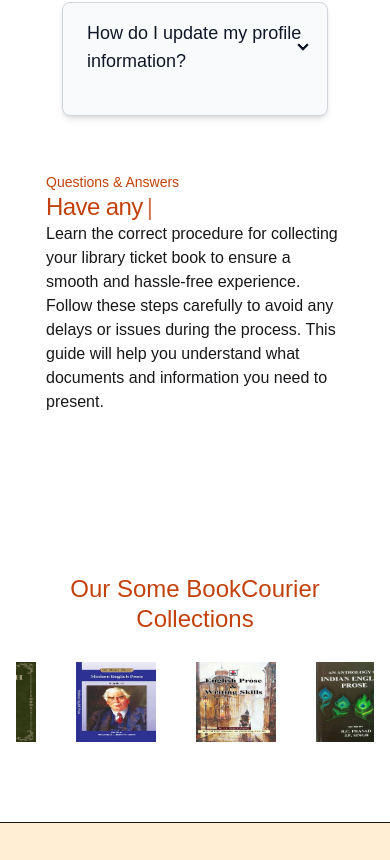
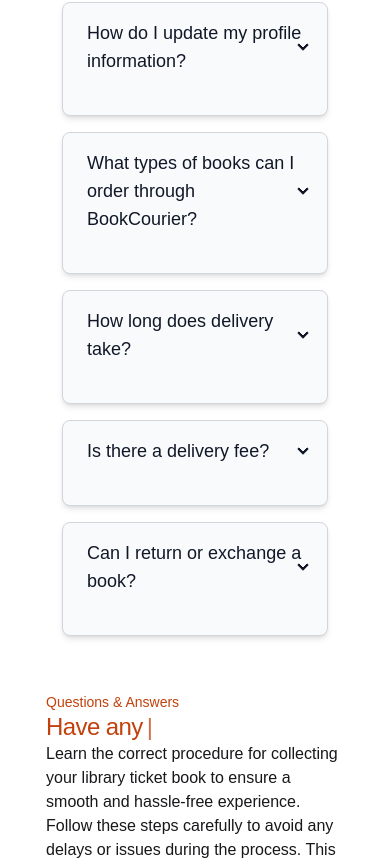
Before and after one commit to aftabfarhanarko/BookCourier-Client, a React (Vite) app: page / in a window 390 px wide. Shown: the part 8109-8969 px from the top of the page. Built offline with nearby package versions, Linux system fonts and the light colour scheme; a web font is replaced by a local one.

Commit message:
firebase configes implement now

```diff
--- a/package.json
+++ b/package.json
@@ -18,6 +18,7 @@
     "@tanstack/react-query": "^5.90.12",
     "@tanstack/react-query-devtools": "^5.91.1",
     "aos": "^2.3.4",
+    "firebase": "^12.6.0",
     "framer-motion": "^12.23.25",
     "gsap": "^3.13.0",
     "leaflet": "^1.9.4",
--- /dev/null
+++ b/src/contexts/AuthComtext.jsx
@@ -0,0 +1,3 @@
+import { createContext } from "react";
+
+export const AuthCntext = createContext(null);
--- /dev/null
+++ b/src/contexts/ComtextProvider.jsx
@@ -0,0 +1,59 @@
+import React, { useEffect, useState } from "react";
+import { AuthCntext } from "./AuthComtext";
+import {
+  createUserWithEmailAndPassword,
+  onAuthStateChanged,
+  signInWithEmailAndPassword,
+  signOut,
+  updateProfile,
+} from "firebase/auth";
+import { auth } from "../firebase/firebase.config";
+
+const ComtextProvider = ({ children }) => {
+  const [loding, setLoding] = useState(false);
+  const [user, setUser] = useState(null);
+
+  const userCreat = (email, password) => {
+    setLoding(false);
+    return createUserWithEmailAndPassword(auth, email, password);
+  };
+
+  const updetUserInfo = (userData) => {
+    setLoding(false);
+    return updateProfile(auth.currentUser, userData);
+  };
+
+  const signUpUser = (email, password) => {
+    setLoding(false);
+    return signInWithEmailAndPassword(auth, email, password);
+  };
+
+  const userLogOut = () => {
+    setLoding(false);
+    return signOut(auth);
+  };
+
+  useEffect(() => {
+    const unsubccripet = onAuthStateChanged(auth, (currentUser) => {
+      setLoding(true);
+      setUser(currentUser);
+      setLoding(false);
+    });
+
+    return () => {
+      unsubccripet();
+    };
+  }, []);
+
+  const userInfo = {
+    userCreat,
+    signUpUser,
+    updetUserInfo,
+    loding,
+    user,
+    userLogOut,
+  };
+  return <AuthCntext.Provider value={userInfo}>{children}</AuthCntext.Provider>;
+};
+
+export default ComtextProvider;
--- a/src/firebase/firebase.config.js
+++ b/src/firebase/firebase.config.js
@@ -0,0 +1,20 @@
+import { getAuth } from "firebase/auth";
+
+// Import the functions you need from the SDKs you need
+import { initializeApp } from "firebase/app";
+// TODO: Add SDKs for Firebase products that you want to use
+// https://firebase.google.com/docs/web/setup#available-libraries
+
+// Your web app's Firebase configuration
+const firebaseConfig = {
+  apiKey: import.meta.env.VITE_FIREBASE_API_KEY,
+  authDomain: import.meta.env.VITE_FIREBASE_AUTH_DOMAIN,
+  projectId: import.meta.env.VITE_FIREBASE_PROJECT_ID,
+  storageBucket: import.meta.env.VITE_FIREBASE_STORAGE_BUCKET,
+  messagingSenderId: import.meta.env.VITE_FIREBASE_MESSAGING_SENDER_ID,
+  appId: import.meta.env.VITE_FIREBASE_APP_ID,
+};
+
+// Initialize Firebase
+const app = initializeApp(firebaseConfig);
+export const auth = getAuth(app);
--- a/src/hooks/useAuth.jsx
+++ b/src/hooks/useAuth.jsx
@@ -1,11 +1,9 @@
-import React from 'react';
+import React, { use } from 'react';
+import { AuthCntext } from '../contexts/AuthComtext';
 
 const useAuth = () => {
-    return (
-        <div>
-
-        </div>
-    );
+    const {user} = use(AuthCntext);
+    return user
 };
 
 export default useAuth;
--- a/src/pages/Home/WhyChooseBook.jsx
+++ b/src/pages/Home/WhyChooseBook.jsx
@@ -4,8 +4,8 @@
 
 const WhyChooseBook = () => {
   return (
-    <div className=" grid grid-cols-1 gap-10  md:grid-cols-2">
-      <div className=" p-4 space-y-4">
+    <div className=" grid grid-cols-1 gap-10 flex items-center justify-center  md:grid-cols-2">
+      <div className="p-4 space-y-4">
         <div className="collapse collapse-arrow bg-gray-50 border border-gray-300 rounded-lg shadow-md hover:shadow-lg transition-shadow duration-300">
           <input type="radio" name="my-accordion-2" defaultChecked />
           <div className="collapse-title font-semibold text-lg text-gray-900 cursor-pointer select-none px-6 py-4">
@@ -45,6 +45,55 @@
             to make changes.
           </div>
         </div>
+
+        {/* New Questions */}
+        <div className="collapse collapse-arrow bg-gray-50 border border-gray-300 rounded-lg shadow-md hover:shadow-lg transition-shadow duration-300">
+          <input type="radio" name="my-accordion-2" />
+          <div className="collapse-title font-semibold text-lg text-gray-900 cursor-pointer select-none px-6 py-4">
+            What types of books can I order through BookCourier?
+          </div>
+          <div className="collapse-content text-gray-700 px-6 pb-6 pt-0 text-base leading-relaxed">
+            You can order a wide range of books including fiction, non-fiction,
+            academic textbooks, children’s books, and popular novels available
+            in our collection.
+          </div>
+        </div>
+
+        <div className="collapse collapse-arrow bg-gray-50 border border-gray-300 rounded-lg shadow-md hover:shadow-lg transition-shadow duration-300">
+          <input type="radio" name="my-accordion-2" />
+          <div className="collapse-title font-semibold text-lg text-gray-900 cursor-pointer select-none px-6 py-4">
+            How long does delivery take?
+          </div>
+          <div className="collapse-content text-gray-700 px-6 pb-6 pt-0 text-base leading-relaxed">
+            Delivery usually takes 2-5 business days depending on your location
+            within Bangladesh. We aim to deliver your books as quickly as
+            possible.
+          </div>
+        </div>
+
+        <div className="collapse collapse-arrow bg-gray-50 border border-gray-300 rounded-lg shadow-md hover:shadow-lg transition-shadow duration-300">
+          <input type="radio" name="my-accordion-2" />
+          <div className="collapse-title font-semibold text-lg text-gray-900 cursor-pointer select-none px-6 py-4">
+            Is there a delivery fee?
+          </div>
+          <div className="collapse-content text-gray-700 px-6 pb-6 pt-0 text-base leading-relaxed">
+            Delivery fees may vary based on your location and the size of your
+            order. Please check the checkout page for exact shipping costs
+            before placing your order.
+          </div>
+        </div>
+
+        <div className="collapse collapse-arrow bg-gray-50 border border-gray-300 rounded-lg shadow-md hover:shadow-lg transition-shadow duration-300">
+          <input type="radio" name="my-accordion-2" />
+          <div className="collapse-title font-semibold text-lg text-gray-900 cursor-pointer select-none px-6 py-4">
+            Can I return or exchange a book?
+          </div>
+          <div className="collapse-content text-gray-700 px-6 pb-6 pt-0 text-base leading-relaxed">
+            Yes, you can request a return or exchange within 7 days of receiving
+            the book if it is damaged or incorrect. Contact our support team for
+            assistance.
+          </div>
+        </div>
       </div>
 
       <div>
```
Also changed, not shown: 2 other files (tests, documents, lock files or other folders).
